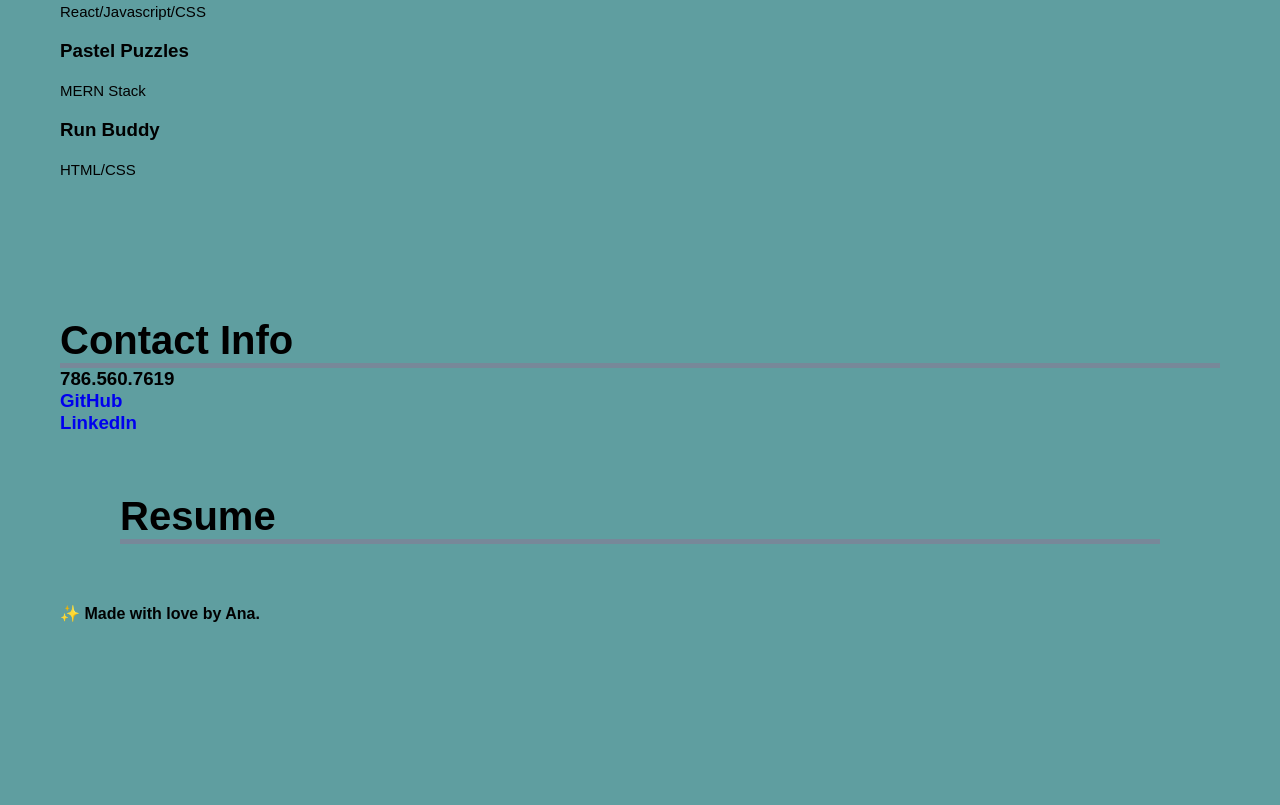
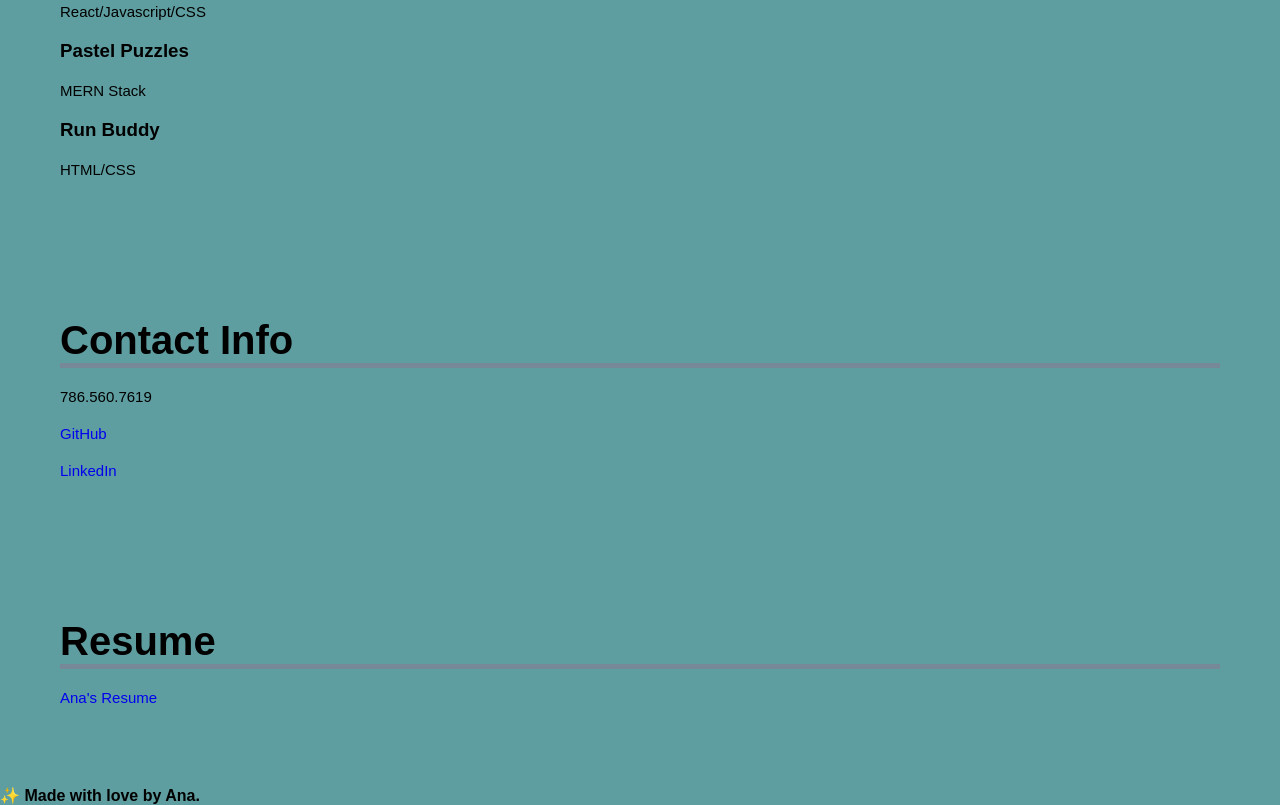
Before and after one commit to ams9220/professional-portfolio, a plain HTML site: page index.html in a window 1280 px wide. Shown: the part 950-1755 px from the top of the page. Before the commit the page ends 1633 px from the top, so only its background shows below. Drawn offline with Linux system fonts and the light colour scheme.

Commit message:
resume section

```diff
--- a/index.html
+++ b/index.html
@@ -42,7 +42,7 @@
 
         <!-- "about me" section -->
         <section id="about-me" class="section">
-            <div class="flex-row">
+            <div class="flex-title">
                 <h2>
                     About Me
                 </h2>
@@ -62,7 +62,7 @@
 
         <!-- "work" section -->
         <section id="work" class="section">
-            <div class="flex-row">
+            <div class="flex-title">
                 <h2>
                     Work
                 </h2>
@@ -103,27 +103,36 @@
 
         <!-- "contact info" section -->
         <section id="contact-info" class="section">
-            <div class="flex-row">
+            <div class="flex-title">
                 <h2>
                     Contact Info
                 </h2>
             </div>
-                <h3>
+            <div class="flex-row">
+                <p>
                     786.560.7619
-                </h3>
-                <h3>
+                </p>
+                <p>
                     <a href="https://github.com/ams9220" target="_blank" rel="noopener noreferrer" style="text-decoration: none;">GitHub</a>
-                </h3>
-                <h3>
+                </p>
+                <p>
                     <a href="https://www.linkedin.com/in/anaa-sanchez/" target="_blank" rel="noopener noreferrer" style="text-decoration: none;">LinkedIn</a>
-                </h3>
+                </p>
+            </div>
+        </section>
+
 
         <!-- "resume" section -->
         <section id="resume" class="section">
-            <div class="flex-row">
+            <div class="flex-title">
                 <h2>
                     Resume
                 </h2>
+            </div>
+            <div class="flex-row">
+                <p>
+                    <a href="assets/attachments/Ana Sanchez - Resume.pdf" target="_blank" rel="noopener noreferrer" style="text-decoration: none;">Ana's Resume</a>
+                </p>
             </div>
         </section>
 
```
